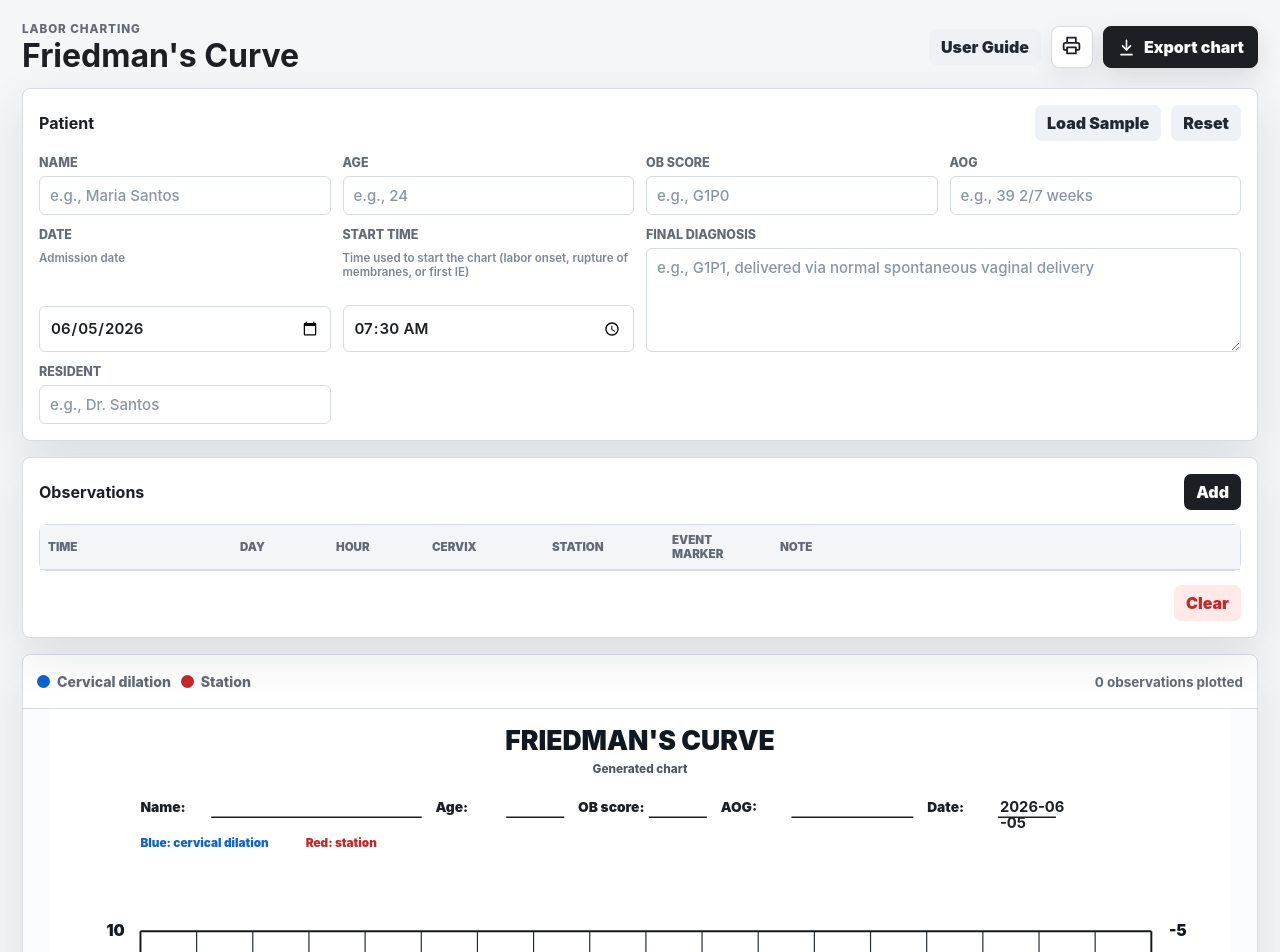
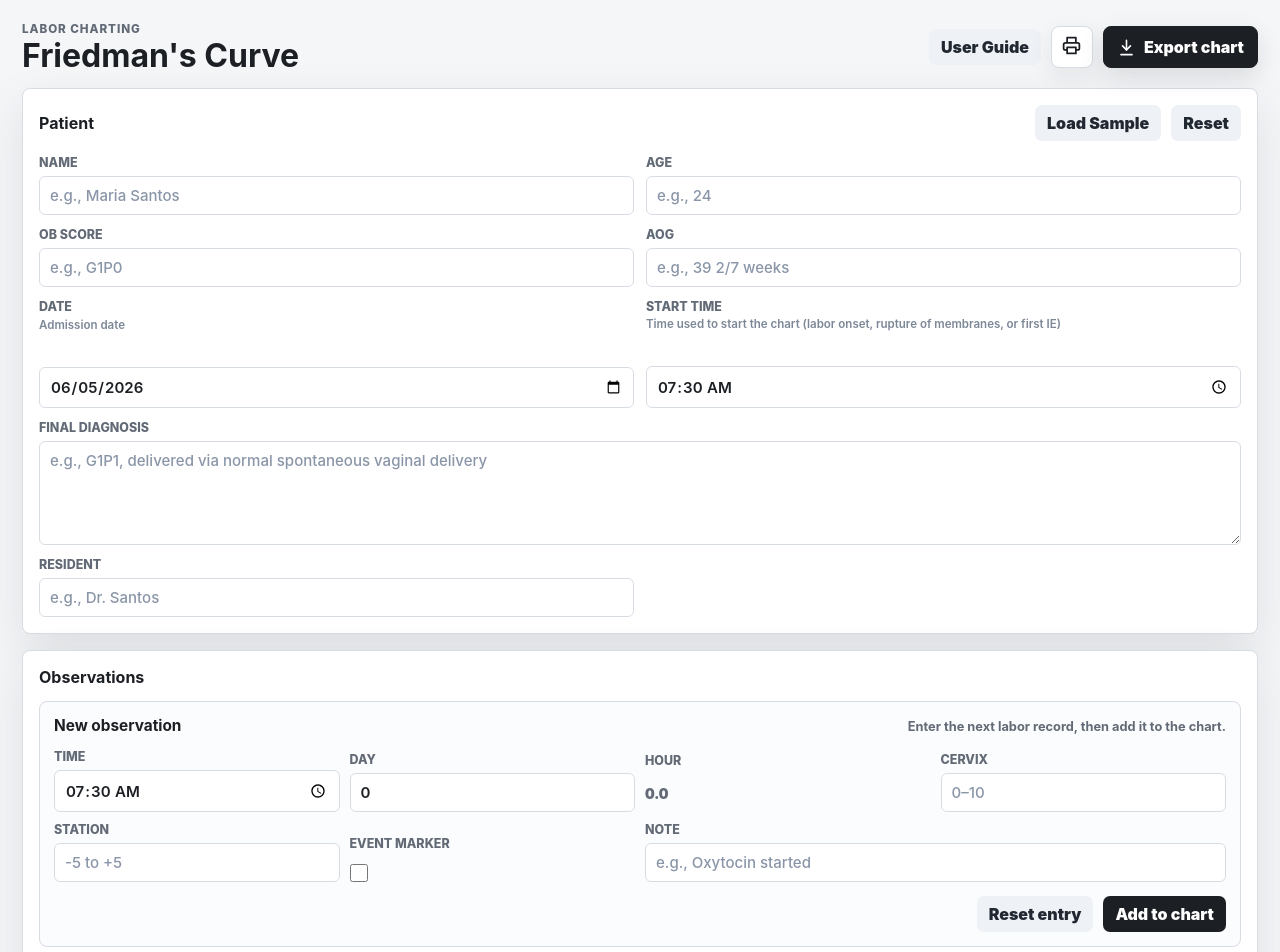
Before and after one commit to micahnut/friedmans-curve, a React (Vite) app: page / in a window 1280 px wide. Shown: the top 952 px of the page. Built offline with nearby package versions, Linux system fonts and the light colour scheme.

Commit message:
added new observation form

```diff
--- a/src/App.jsx
+++ b/src/App.jsx
@@ -27,6 +27,17 @@ function makeId() {
 function createObservation(values = {}) {
   return {
     id: values.id || makeId(),
+    time: values.time || "",
+    dayOffset: values.dayOffset ?? "",
+    dilation: values.dilation ?? "",
+    station: values.station ?? "",
+    guideLine: values.guideLine ?? false,
+    note: values.note || ""
+  };
+}
+
+function createObservationDraft(values = {}) {
+  return {
     time: values.time || "",
     dayOffset: values.dayOffset ?? "",
     dilation: values.dilation ?? "",
@@ -181,6 +192,20 @@ function pointStatus(observation, startTime) {
   const validStation = station === null || (station >= -5 && station <= 5);
 
   return { hour, dilation, station, validTime, validDilation, validStation };
+}
+
+function nextObservationDraft(observations, startTime) {
+  const sorted = sortedObservations(observations, startTime);
+  const last = sorted.at(-1);
+  const lastHour = last ? hourFromStart(last.time, startTime, last.dayOffset) : null;
+  const nextHour = lastHour === null ? 0 : lastHour + 1;
+  const nextTime = timeFromStart(nextHour, startTime);
+  const nextDayOffset = dayOffsetFromStartHour(nextHour, startTime);
+
+  return createObservationDraft({
+    time: nextTime,
+    dayOffset: nextDayOffset ? String(nextDayOffset) : "0"
+  });
 }
 
 function sortedObservations(observations, startTime) {
@@ -846,6 +871,7 @@ function download(filename, content, type) {
 
 export default function App() {
   const [state, setState] = useState(loadState);
+  const [newObservation, setNewObservation] = useState(() => nextObservationDraft(state.observations, state.patient.startTime));
   const [showGuide, setShowGuide] = useState(false);
   const [showExportMenu, setShowExportMenu] = useState(false);
   const chartRef = useRef(null);
@@ -858,6 +884,7 @@ export default function App() {
     () => buildSvgData(state.patient, state.observations),
     [state.patient, state.observations]
   );
+  const newObservationStatus = pointStatus(newObservation, state.patient.startTime);
 
   useEffect(() => {
     localStorage.setItem(STORAGE_KEY, JSON.stringify(state));
@@ -900,20 +927,31 @@ export default function App() {
     }));
   };
 
+  const updateNewObservation = (field, value) => {
+    setNewObservation((current) => ({
+      ...current,
+      [field]: value
+    }));
+  };
+
   const addObservation = () => {
-    setState((current) => {
-      const sorted = sortedObservations(current.observations, current.patient.startTime);
-      const last = sorted.at(-1);
-      const lastHour = last ? hourFromStart(last.time, current.patient.startTime, last.dayOffset) : null;
-      const nextHour = lastHour === null ? 0 : lastHour + 1;
-      const nextTime = timeFromStart(nextHour, current.patient.startTime);
-      const nextDayOffset = dayOffsetFromStartHour(nextHour, current.patient.startTime);
+    const observation = createObservation(newObservation);
+    const nextObservations = [...state.observations, observation];
 
-      return {
+    setState((current) => ({
       ...current,
-        observations: [...current.observations, createObservation({ time: nextTime, dayOffset: nextDayOffset ? String(nextDayOffset) : "" })]
+      observations: [...current.observations, observation]
+    }));
+    setNewObservation(nextObservationDraft(nextObservations, state.patient.startTime));
   };
-    });
+
+  const resetNewObservation = () => {
+    setNewObservation(nextObservationDraft(state.observations, state.patient.startTime));
+  };
+
+  const clearObservations = () => {
+    setState((current) => ({ ...current, observations: [] }));
+    setNewObservation(nextObservationDraft([], state.patient.startTime));
   };
 
   const deleteObservation = (id) => {
@@ -924,15 +962,19 @@ export default function App() {
   };
 
   const loadSample = () => {
-    setState(makeSampleState());
+    const sample = makeSampleState();
+    setState(sample);
+    setNewObservation(nextObservationDraft(sample.observations, sample.patient.startTime));
   };
 
   const resetPatient = () => {
+    const defaults = makeDefaultState();
     setState((current) => ({
       ...current,
-      patient: makeDefaultState().patient,
+      patient: defaults.patient,
       observations: []
     }));
+    setNewObservation(nextObservationDraft([], defaults.patient.startTime));
   };
 
   const downloadSvg = () => {
@@ -1105,11 +1147,59 @@ export default function App() {
         <aside className="panel data-panel" aria-label="Observation data">
           <div className="panel-heading">
             <h2>Observations</h2>
+          </div>
+
+          <div className="entry-card" aria-label="New observation">
+            <div className="entry-heading">
+              <h3>New observation</h3>
+              <span>Enter the next labor record, then add it to the chart.</span>
+            </div>
+            <div className="entry-grid">
+              <label className="entry-time">
+                Time
+                <input value={newObservation.time} type="time" onChange={(event) => updateNewObservation("time", event.target.value)} />
+              </label>
+              <label className="entry-day">
+                Day
+                <input value={newObservation.dayOffset} inputMode="numeric" placeholder="0" type="number" min="0" step="1" onChange={(event) => updateNewObservation("dayOffset", event.target.value)} />
+              </label>
+              <div className="computed-field">
+                <span>Hour</span>
+                <strong>{newObservationStatus.hour === null ? "--" : newObservationStatus.hour.toFixed(1)}</strong>
+              </div>
+              <label className="entry-cervix">
+                Cervix
+                <input value={newObservation.dilation} inputMode="decimal" placeholder="0–10" type="number" min="0" max="10" step="0.5" onChange={(event) => updateNewObservation("dilation", event.target.value)} />
+              </label>
+              <label className="entry-station">
+                Station
+                <input value={newObservation.station} inputMode="decimal" placeholder="-5 to +5" type="number" min="-5" max="5" step="1" onChange={(event) => updateNewObservation("station", event.target.value)} />
+              </label>
+              <label className="checkbox-field">
+                Event marker
+                <input checked={Boolean(newObservation.guideLine)} type="checkbox" title="Mark this event time with a dotted line" aria-label="Mark this event time with a dotted line" onChange={(event) => updateNewObservation("guideLine", event.target.checked)} />
+              </label>
+              <label className="entry-note">
+                Note
+                <input value={newObservation.note} placeholder="e.g., Oxytocin started" type="text" onChange={(event) => updateNewObservation("note", event.target.value)} />
+              </label>
+            </div>
+            <div className="entry-actions">
+              <button className="ghost-button" type="button" onClick={resetNewObservation}>
+                Reset entry
+              </button>
               <button className="primary-button" type="button" onClick={addObservation}>
-              Add
+                Add to chart
               </button>
             </div>
+          </div>
 
+          <div className="recorded-heading">
+            <h3>Recorded observations</h3>
+            <span>{observations.length ? `${observations.length} record${observations.length === 1 ? "" : "s"}` : "No records yet"}</span>
+          </div>
+
+          {observations.length ? (
             <div className="table-wrap">
               <table>
                 <thead>
@@ -1161,9 +1251,14 @@ export default function App() {
                 </tbody>
               </table>
             </div>
+          ) : (
+            <div className="empty-state">
+              No observations yet. Fill out the new observation form above, then tap Add to chart.
+            </div>
+          )}
 
           <div className="data-actions">
-            <button className="danger-button" type="button" onClick={() => setState((current) => ({ ...current, observations: [] }))}>
+            <button className="danger-button" type="button" disabled={!observations.length} onClick={clearObservations}>
               Clear
             </button>
           </div>
--- a/src/styles.css
+++ b/src/styles.css
@@ -600,6 +600,109 @@ td input {
   margin-top: 14px;
 }
 
+.entry-card {
+  display: grid;
+  gap: 14px;
+  margin-bottom: 18px;
+  padding: 14px;
+  border: 1px solid var(--line);
+  border-radius: 8px;
+  background: #fbfcfd;
+}
+
+.entry-heading,
+.recorded-heading {
+  display: flex;
+  align-items: baseline;
+  justify-content: space-between;
+  gap: 12px;
+}
+
+.entry-heading span,
+.recorded-heading span {
+  color: var(--muted);
+  font-size: 0.8rem;
+  font-weight: 700;
+}
+
+.entry-grid {
+  display: grid;
+  grid-template-columns: minmax(150px, 1fr) minmax(90px, 0.6fr) minmax(70px, 0.45fr) minmax(120px, 0.8fr) minmax(120px, 0.8fr) minmax(120px, 0.8fr) minmax(220px, 1.6fr);
+  gap: 10px;
+  align-items: end;
+}
+
+.computed-field {
+  display: grid;
+  gap: 6px;
+  color: var(--muted);
+  font-size: 0.78rem;
+  font-weight: 800;
+  text-transform: uppercase;
+}
+
+.computed-field strong {
+  display: flex;
+  align-items: center;
+  min-height: 38px;
+  color: var(--muted);
+  font-size: 0.94rem;
+  font-variant-numeric: tabular-nums;
+  font-weight: 900;
+  text-transform: none;
+}
+
+.checkbox-field {
+  justify-items: start;
+}
+
+.checkbox-field input {
+  margin-top: 7px;
+}
+
+.entry-note {
+  min-width: 0;
+}
+
+.entry-time,
+.entry-day,
+.entry-cervix,
+.entry-station {
+  min-width: 0;
+  overflow: hidden;
+}
+
+.entry-time input,
+.entry-day input {
+  width: 100% !important;
+  min-width: 0 !important;
+  max-width: 100% !important;
+  min-inline-size: 0 !important;
+  -webkit-appearance: none;
+  appearance: none;
+}
+
+.entry-actions {
+  display: flex;
+  justify-content: flex-end;
+  gap: 10px;
+}
+
+.recorded-heading {
+  margin-bottom: 10px;
+}
+
+.empty-state {
+  padding: 18px;
+  border: 1px dashed var(--line);
+  border-radius: 8px;
+  background: #fbfcfd;
+  color: var(--muted);
+  font-size: 0.92rem;
+  font-weight: 700;
+  text-align: center;
+}
+
 .guide-page {
   max-width: 1120px;
 }
@@ -649,9 +752,27 @@ td input {
   margin-top: 5px;
 }
 
-@media (max-width: 1120px) {
+@media (max-width: 1366px) {
   .workspace {
     grid-template-columns: 1fr;
+  }
+
+  .entry-grid {
+    grid-template-columns: repeat(4, minmax(0, 1fr));
+  }
+
+  .entry-time,
+  .entry-day,
+  .computed-field,
+  .entry-cervix,
+  .entry-station,
+  .checkbox-field,
+  .entry-note {
+    grid-column: auto;
+  }
+
+  .entry-note {
+    grid-column: span 2;
   }
 
   .patient-grid {
@@ -698,7 +819,7 @@ td input {
 
 }
 
-@media (max-width: 900px) {
+@media (max-width: 1024px) {
   .table-wrap {
     border: 0;
   }
@@ -852,6 +973,38 @@ td input {
     flex: 1;
   }
 
+  .entry-heading,
+  .recorded-heading {
+    align-items: flex-start;
+    flex-direction: column;
+    gap: 4px;
+  }
+
+  .entry-grid {
+    grid-template-columns: repeat(2, minmax(0, 1fr));
+  }
+
+  .entry-time,
+  .entry-day,
+  .computed-field,
+  .entry-cervix,
+  .entry-station,
+  .checkbox-field {
+    grid-column: auto;
+  }
+
+  .entry-note {
+    grid-column: 1 / -1;
+  }
+
+  .entry-actions {
+    flex-direction: column-reverse;
+  }
+
+  .entry-actions button {
+    width: 100%;
+  }
+
   .guide-heading {
     flex-direction: column;
   }
```
Also changed, not shown: 5 other files (tests, documents, lock files or other folders). Lines whose indentation alone changed are shown as unchanged.
